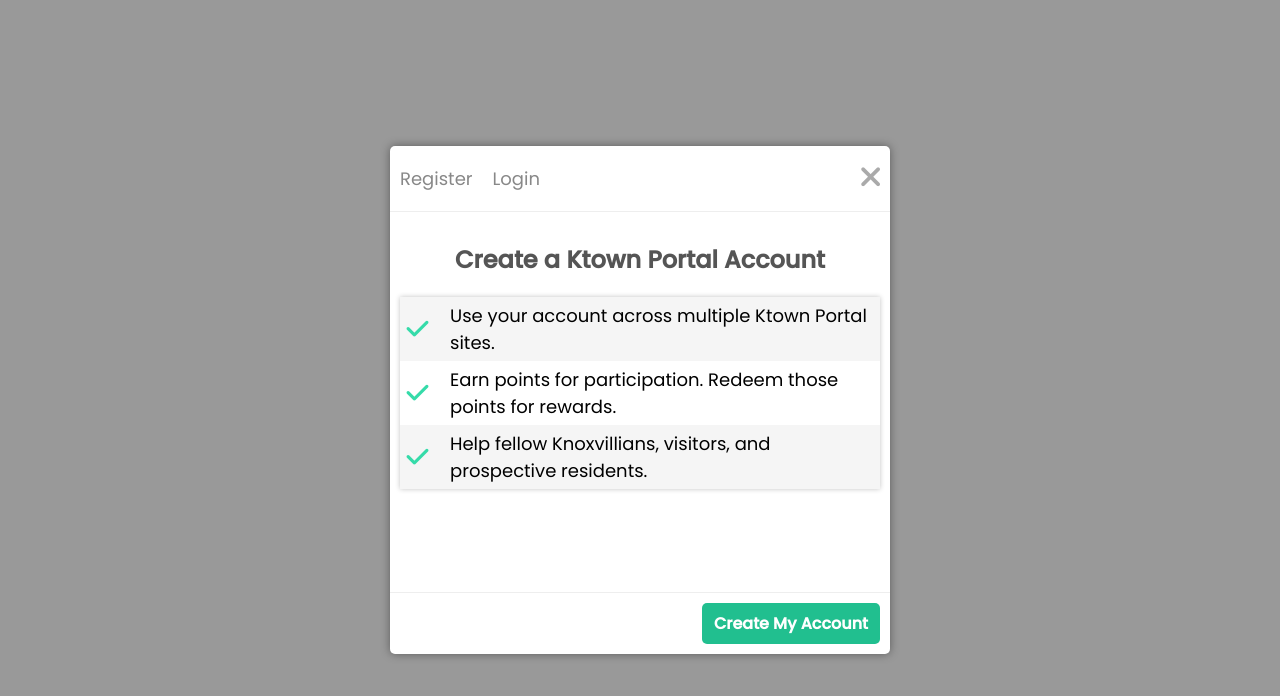
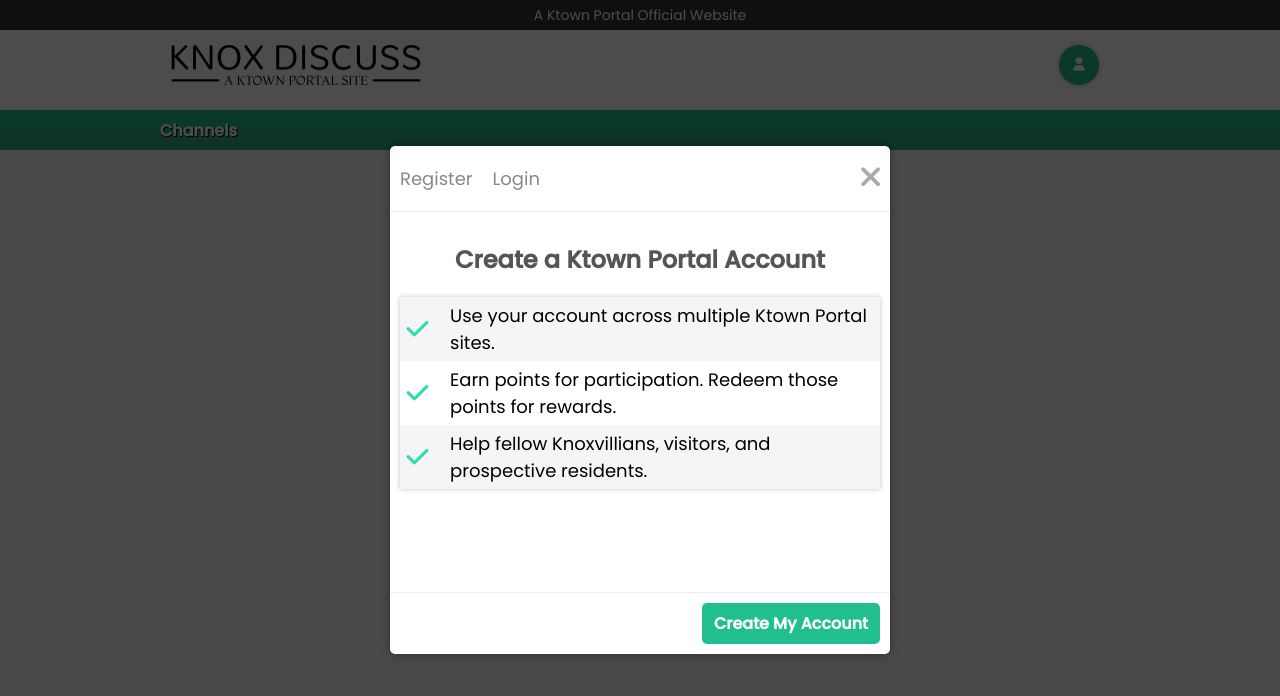
Before and after one commit to hjb1694/discuss_knox, a Vue app: page / in a window 1280 px wide. Shown: the top 696 px of the page. Built offline with nearby package versions, Linux system fonts and the light colour scheme.

Commit message:
work on header and auth modal

```diff
--- a/src/App.vue
+++ b/src/App.vue
@@ -1,5 +1,6 @@
 <script setup lang="ts">
   import authModal from '@/components/AuthModal/AuthModal.vue';
+  import appHeader from '@/components/Header/Header.vue';
   import { useCoreModalStore } from '@/stores/useCoreModalStore.ts';
   import { computed } from 'vue';
 
@@ -9,6 +10,7 @@
 
 <template>
     <auth-modal :is-open="isAuthModalShown" @close-modal="closeAuthModal" />
+    <app-header />
 
 </template>
 
--- a/src/assets/styles/main.scss
+++ b/src/assets/styles/main.scss
@@ -13,6 +13,7 @@
 
 body{
     font-family:'Poppins', sans-serif;
+    background:#f5f5f5;
 }
 
 button,
--- a/src/components/AuthModal/AuthModal.vue
+++ b/src/components/AuthModal/AuthModal.vue
@@ -601,7 +601,7 @@
             top:0;
             height:100%;
             width:100%;
-            background:rgba(0,0,0,.4);
+            background:rgba(0,0,0,.7);
             z-index:1000;
         }
 
--- /dev/null
+++ b/src/components/Header/Header.vue
@@ -0,0 +1,119 @@
+<template>
+    <div>
+        <div class="top-banner">
+            <p>A Ktown Portal Official Website</p>
+        </div>
+        <header class="primary-header">
+            <div class="container">
+                <img class="primary-header__logo" src="@/assets/knox_discuss_logo.png"/>
+                <button class="auth-btn" @click="openAuthModal">
+                    <div class="auth-btn__icon-container">
+                        <i class="auth-btn__icon fa fa-user"></i>
+                    </div>
+                </button>
+            </div>
+        </header>
+        <div class="secondary-header">
+            <div class="container">
+                <button>Channels</button>
+            </div>
+        </div>
+    </div>
+</template>
+
+<script lang="ts" setup>
+    import { useCoreModalStore } from '@/stores/useCoreModalStore.ts';
+
+    const { openAuthModal } = useCoreModalStore();
+
+</script>
+
+<style lang="scss" scoped>
+    .top-banner{
+        background:#333;
+        height:3rem;
+        display:flex;
+        justify-content:center;
+        align-items:center;
+        color:#fff;
+        font-size:1.4rem;
+    }
+
+    .container{
+        max-width:75%;
+        margin:0 auto;
+    }
+
+    .primary-header {
+        border-bottom:1px solid #eee;
+        background:#fff;
+        padding:1.5rem;
+        height:8rem;
+
+        &__logo{
+            display:block;
+            width:25rem;
+        }
+    }
+
+    .primary-header .container{
+        display:flex;
+        align-items: center;
+        justify-content: space-between;
+    }
+
+    .secondary-header .container{
+        height:100%;
+        display:flex;
+        align-items:center;
+    }
+
+    .auth-btn{
+
+        display:flex;
+        align-items:center;
+        background:transparent;
+        border:none;
+
+        &__icon-container{
+            width:4rem;
+            height:4rem;
+            border-radius:90%;
+            box-shadow:0 0 .5rem rgba(0,0,0,.24);
+            display:flex;
+            align-items:center;
+            justify-content:center;
+            margin-right:1rem;
+            background:#21bf8f;
+            color:#fff;
+        }
+    }
+
+    .secondary-header{
+        background:linear-gradient(to bottom, #21bf8f 50%, #33ab87 50%);
+        height:4rem;
+
+        button{
+            background:transparent;
+            border:none;
+            color:#fff;
+            font-weight:bold;
+            font-size:1.6rem;
+            text-shadow:1px 1px 1px #000;
+        }
+    }
+
+
+    @media (max-width:700px) {
+
+        .container{
+            max-width:100%;
+        }
+
+        .primary-header__logo{
+            width:20rem;
+        }
+
+
+    }
+</style>
--- a/src/stores/useCoreModalStore.ts
+++ b/src/stores/useCoreModalStore.ts
@@ -9,13 +9,17 @@
 
     const closeAuthModal = () => {
         isAuthModalOpen.value = false;
-        console.log(isAuthModalOpen.value);
+    }
+
+    const openAuthModal = () => {
+        isAuthModalOpen.value = true;
     }
 
 
     return {
         isAuthModalShown,
-        closeAuthModal
+        closeAuthModal,
+        openAuthModal
     }
 
 
```
Also changed, not shown: src/assets/knox_discuss_logo.png (added).
